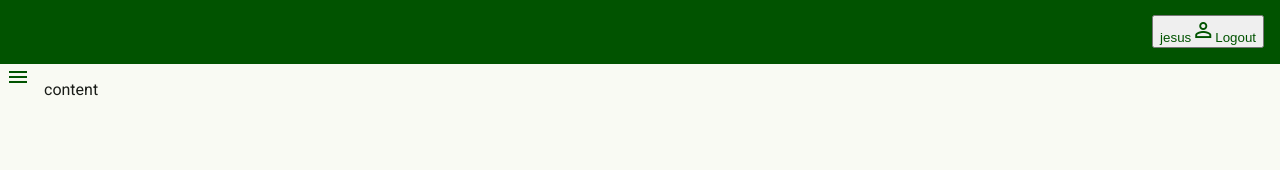
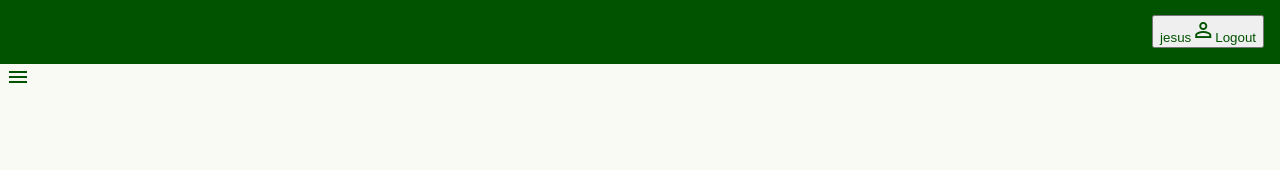
Before and after one commit to js-rom/test-app-frontend, an Angular app: page /admin in a window 1280 px wide. Shown: the top 170 px of the page. Built offline with nearby package versions, Linux system fonts and the light colour scheme.

Commit message:
add router outlet to sidenav

```diff
--- a/src/app/features/admin/sidenav/sidenav.component.html
+++ b/src/app/features/admin/sidenav/sidenav.component.html
@@ -32,6 +32,6 @@
         </mat-sidenav-content>
     </mat-sidenav-container>
     <section class="body">
-        <p>content</p>
+        <router-outlet></router-outlet>
     </section>
 </section>
--- a/src/app/features/admin/sidenav/sidenav.component.ts
+++ b/src/app/features/admin/sidenav/sidenav.component.ts
@@ -5,11 +5,12 @@ import { MatNavList } from '@angular/material/list';
 import { MatIcon } from '@angular/material/icon';
 import { MatToolbar } from '@angular/material/toolbar';
 import { NgIf } from '@angular/common';
+import { RouterOutlet } from '@angular/router';
 
 
 @Component({
   selector: 'app-sidenav',
-  imports: [MatSidenavContainer, MatSidenav, MatNavList, MatIcon, MatToolbar, MatSidenavContent, NgIf],
+  imports: [MatSidenavContainer, MatSidenav, MatNavList, MatIcon, MatToolbar, MatSidenavContent, NgIf, RouterOutlet],
   templateUrl: './sidenav.component.html',
   styleUrl: './sidenav.component.scss'
 })
```
Also changed, not shown: src/app/features/admin/sidenav/sidenav.component.scss (line endings or trailing spaces).
